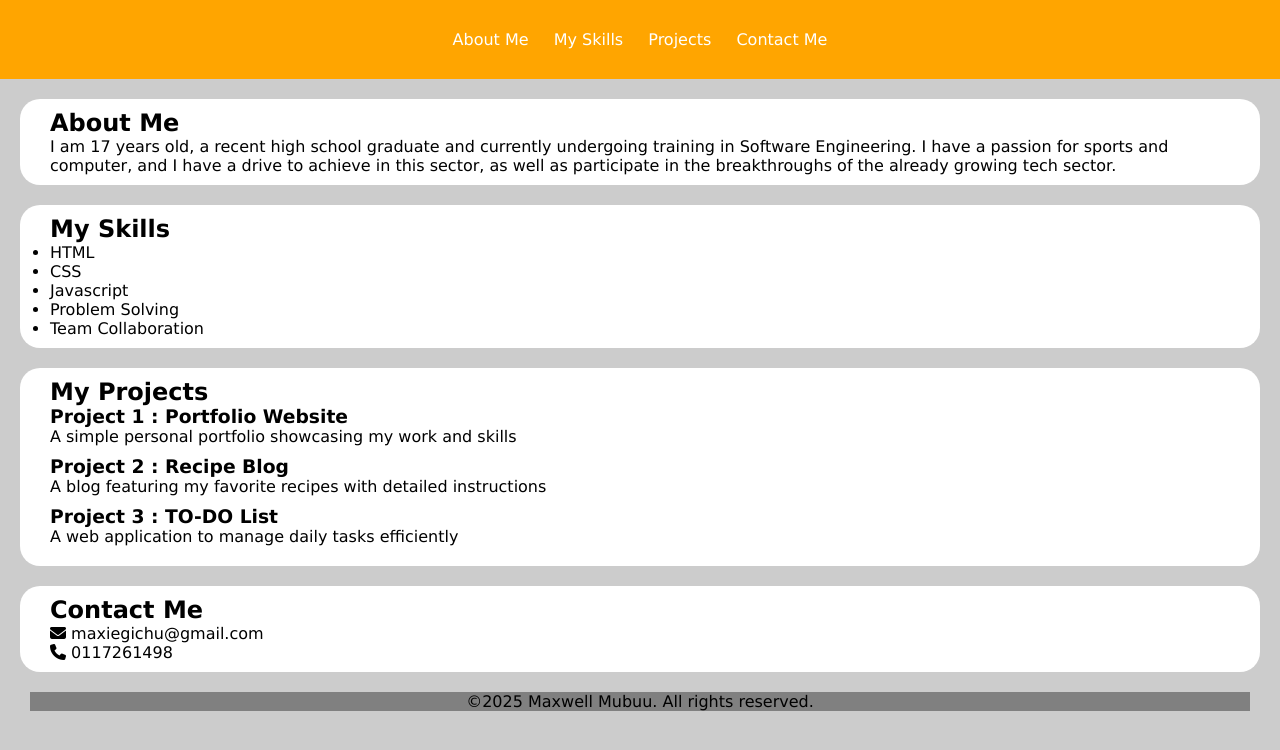
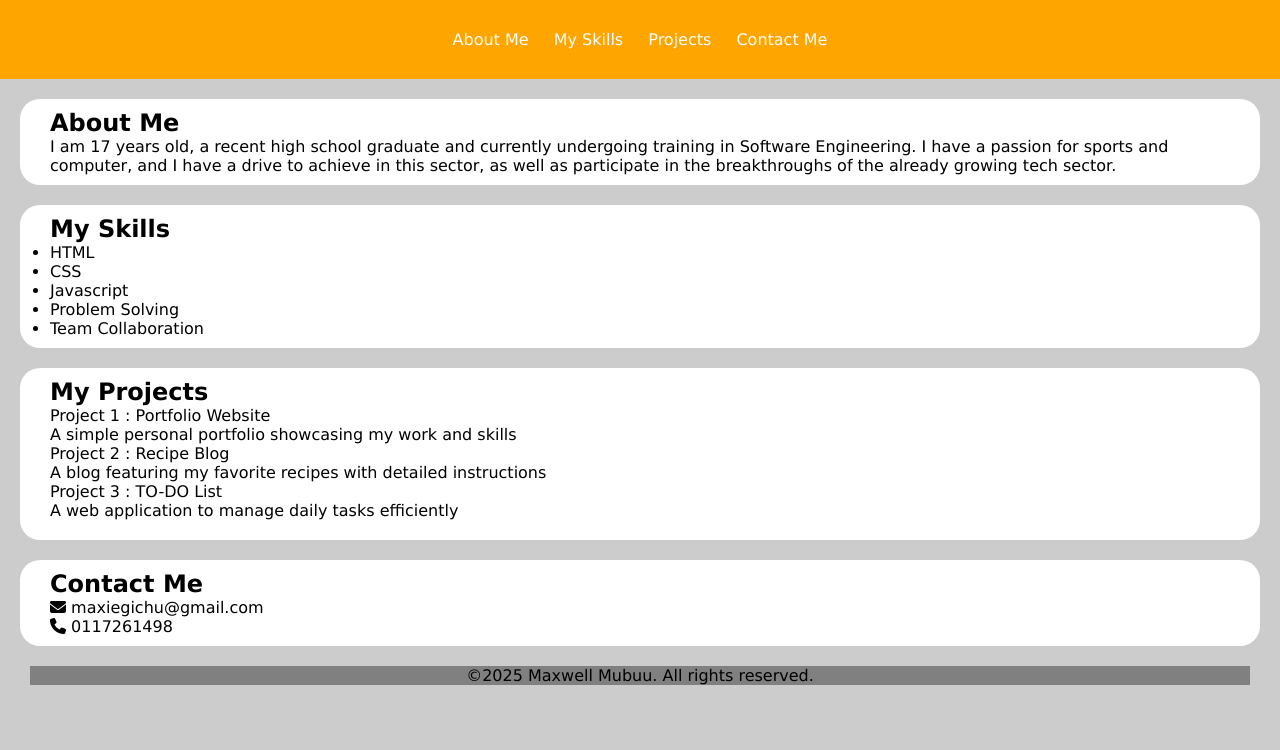
Before and after one commit to Maxie-ops/just-new, a plain HTML site: page index.html in a window 1280 px wide. Drawn offline with Linux system fonts and the light colour scheme.

```diff
--- a/index.html
+++ b/index.html
@@ -39,16 +39,17 @@
     <section>
         <h2>My Projects</h2>
         <div>
-            <h3>Project 1 : Portfolio Website</h3>
-            <p>A simple personal portfolio showcasing my work and skills</p>
-        </div>
-        <div>
-            <h3>Project 2 : Recipe Blog</h3>
-            <p>A blog featuring my favorite recipes with detailed instructions</p>
-        </div>
-        <div>
-            <h3>Project 3 : TO-DO List</h3>
-            <p>A web application to manage daily tasks efficiently</p>
+            <dl>
+                <!--Item one-->
+                <dt>Project 1 : Portfolio Website</dt>
+                <dd>A simple personal portfolio showcasing my work and skills</dd>
+                <!--Item two-->
+                <dt>Project 2 : Recipe Blog</dt>
+                <dd>A blog featuring my favorite recipes with detailed instructions</dd>
+                <!--Item three-->
+                <dt>Project 3 : TO-DO List</dt>
+                <dd>A web application to manage daily tasks efficiently</dd>
+            </dl>
         </div>
     </section>
 
```
